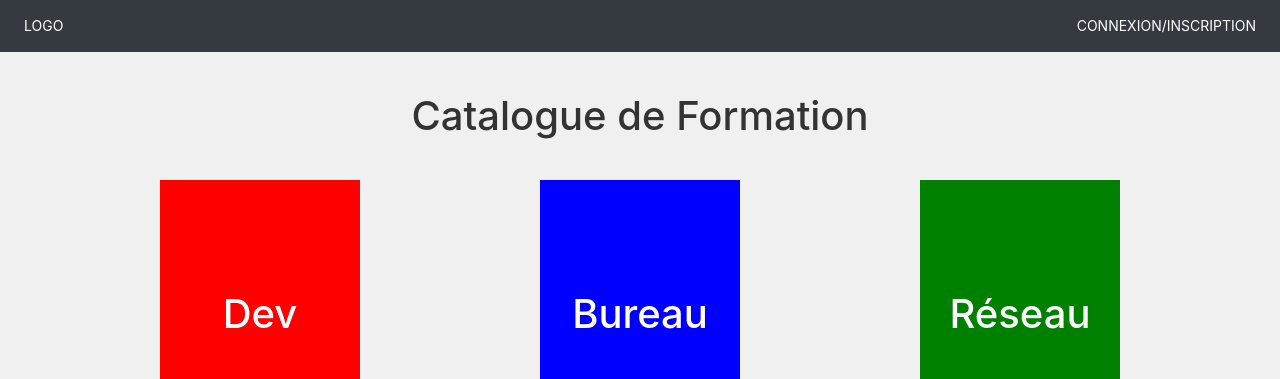
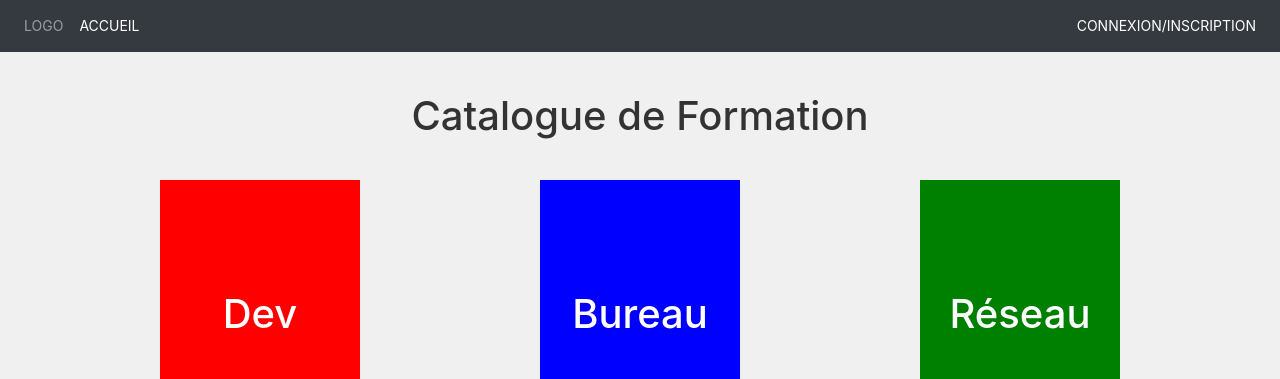
Before and after one commit to MeddySeize/MFC_2020, a PHP site: page /accueil.php in a window 1280 px wide. Shown: the top 379 px of the page. Run offline with PHP 8.4, Linux system fonts and the light colour scheme; some libraries are stand-ins or nearby versions; some web fonts are replaced.

Commit message:
Ajout de l'onglet "accueil"

```diff
--- a/element/header.php
+++ b/element/header.php
@@ -2,8 +2,11 @@
 <nav class="navbar navbar-expand-md navbar-dark bg-dark">
       <div class="navbar-collapse collapse w-100 order-1 order-md-0 dual-collide2">
         <ul class="navbar-nav mr-auto">
+          <li class="nav-item">
+            <a href="/index.php" class="nav-link">LOGO</a>
+          </li>
           <li class="nav-item active">
-            <a href="/index.php" class="nav-link">LOGO</a>
+            <a href="accueil.php" class="nav-link">ACCUEIL</a>
           </li>
         </ul>
       </div>
```
